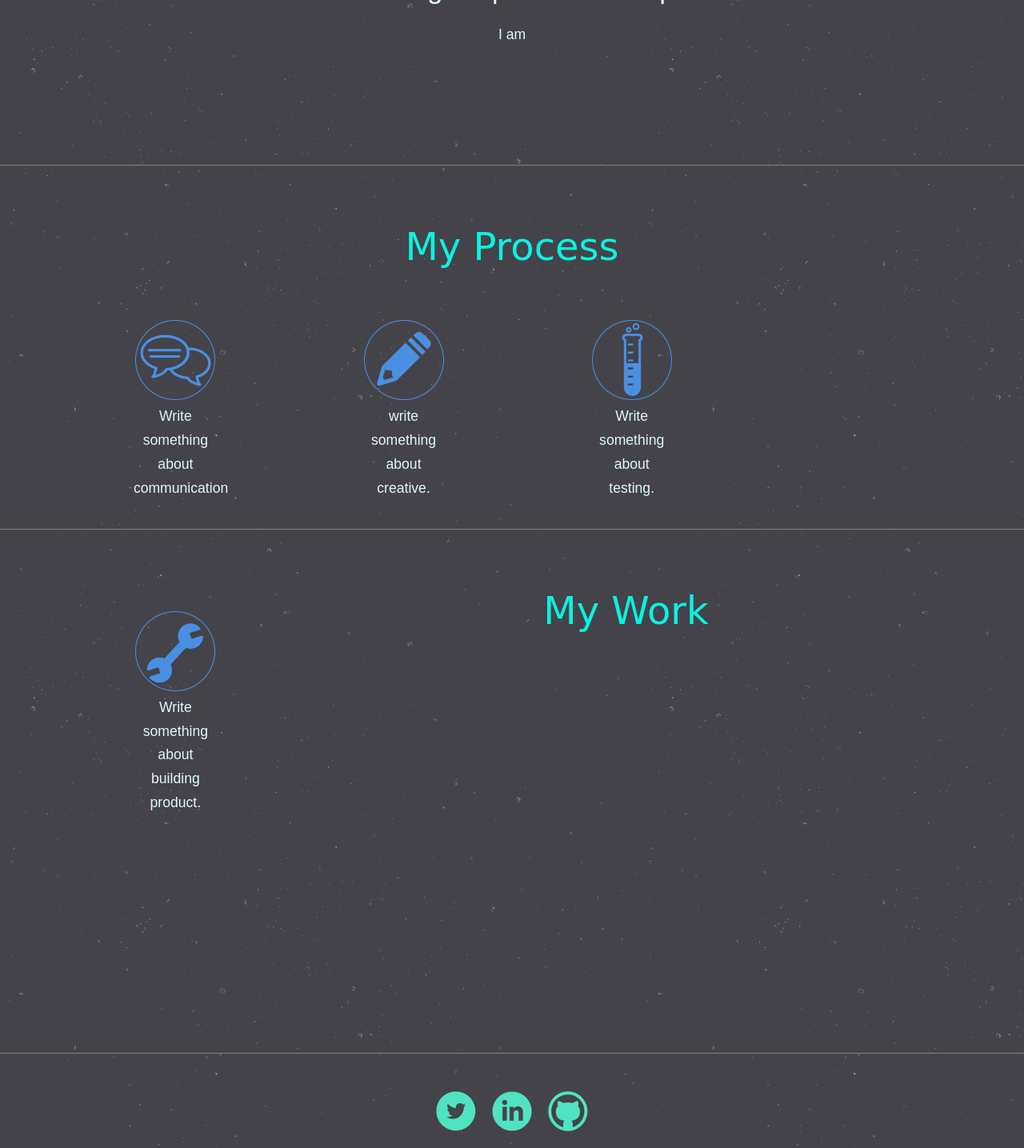
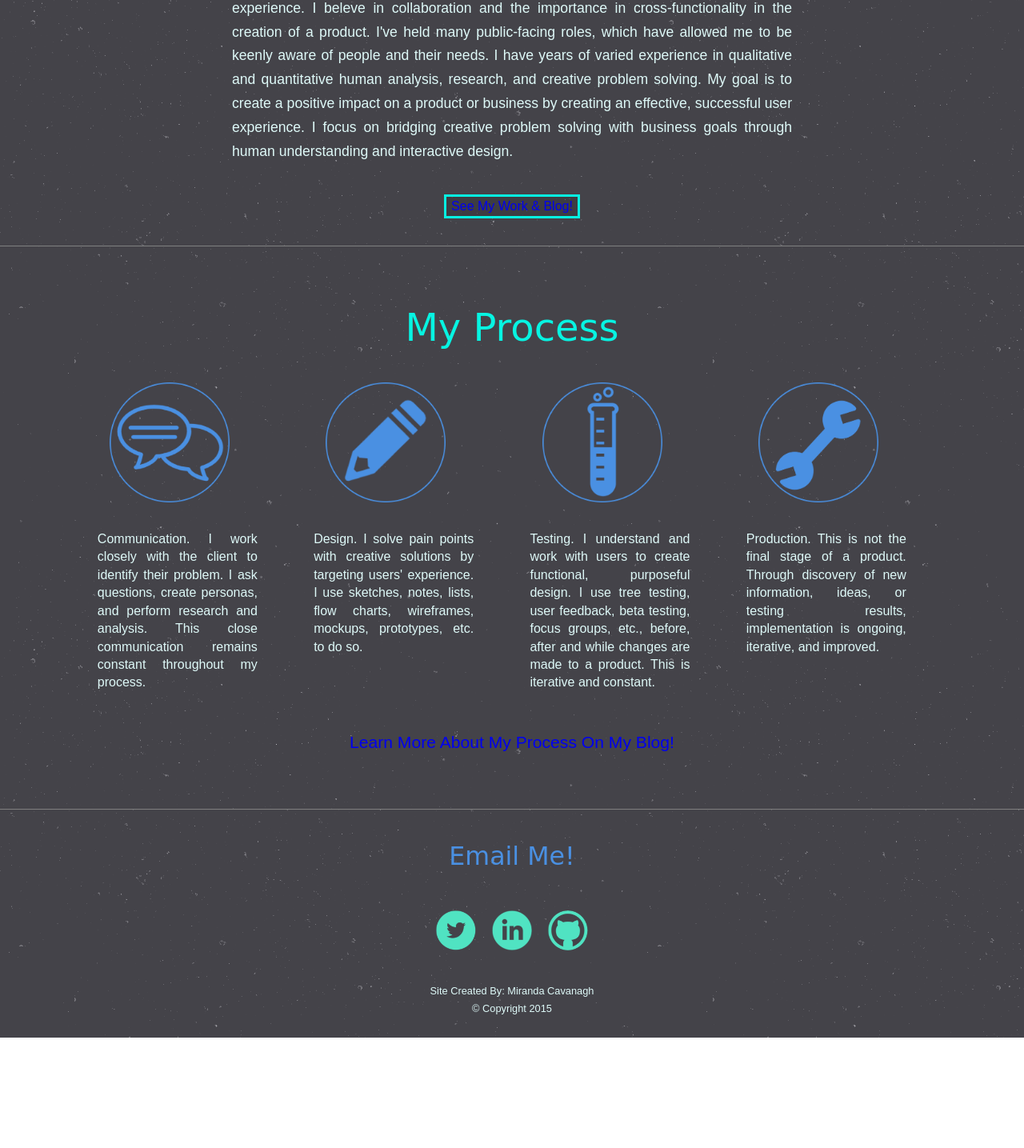
Before and after one commit to MirandaPanda/mirandapanda.github.io, a plain HTML site: page index.html in a window 1280 px wide. Shown: the part 320-1755 px from the top of the page at 80% size. After the commit the page ends 1617 px from the top, so only its background shows below. Drawn offline with Linux system fonts and the light colour scheme; a web font is replaced by a local one.

Commit message:
second draft

```diff
--- a/index.html
+++ b/index.html
@@ -12,7 +12,7 @@
 </head>
 <body>
 <!--navbar-->
-<div class="nav">
+<!--<div class="nav">
 	<ul>
 		<img src="images/stars.png">
 		<li><a href="">Who I Am</a></li>
@@ -20,7 +20,7 @@
 		<li><a href="">My Work</a></li>
 		<li><a href="https://mirandacavanagh.wordpress.com/" target="blank">Blog</a></li>
 	</ul>
-</div>
+</div> -->
 <!--end navbar-->
 <!--main container-->
 <div class="main">
@@ -28,10 +28,12 @@
 <!--about me section 1-->
 <div class="section1">
 	<div class="about">
-		<h1>Miranda Cavanagh</h1>
+		<h1><img src="images/stars.png">Miranda Cavanagh</h1>
 		<h3>UX Designer | Web Developer</h3>
-		<p>I am</p>
+		<p>I am creative, perceptive, honest, and analytical. I can speak to humans and computers in their respective languages. I believe that a design is only as good as its user's experience. I beleve in collaboration and the importance in cross-functionality in the creation of a product. I've held many public-facing roles, which have allowed me to be keenly aware of people and their needs. I have years of varied experience in qualitative and quantitative human analysis, research, and creative problem solving. My goal is to create a positive impact on a product or business by creating an effective, successful user experience. I focus on bridging creative problem solving with business goals through human understanding and interactive design.</p>
 	</div>
+
+	<button><a href="https://mirandacavanagh.wordpress.com/" target="blank">See My Work & Blog!</a></button>
 </div>
 <!--end section 1-->
 <!--my process section 2-->
@@ -40,37 +42,44 @@
 	<div class="processicons">
 		<div class="icons">
 			<img src="images/commsicon.png">
-			<p>Write something about communication</p>
+			<p class="blurb">Communication. I work closely with the client to identify their problem. I ask questions, create personas, and perform research and analysis. This close communication remains constant throughout my process.</p>
 		</div>
 		<div class="icons">
 			<img src="images/creativeicon.png">
-			<p>write something about creative.</p>
+			<p class="blurb">Design. I solve pain points with creative solutions by targeting users' experience. I use sketches, notes, lists, flow charts, wireframes, mockups, prototypes, etc. to do so.</p>
 		</div>
 		<div class="icons">
 			<img src="images/testicon.png">
-			<p>Write something about testing.</p>
+			<p class="blurb">Testing. I understand and work with users to create functional, purposeful design. I use tree testing, user feedback, beta testing, focus groups, etc., before, after and while changes are made to a product. This is iterative and constant.</p>
 		</div>
 		<div class="icons">
 			<img src="images/buildicon.png">
-			<p>Write something about building product.</p>
+			<p class="blurb">Production. This is not the final stage of a product. Through discovery of new information, ideas, or testing results, implementation is ongoing, iterative, and improved.</p>
 		</div>
+		<br>
+
+		<p class="bloglink"><a href="https://mirandacavanagh.wordpress.com/" target="blank">Learn more about my process on my blog!</a></p>
+
 	</div>
+
 </div>
+
 <!--end section 2-->
 
 <!-- projects section 3-->
-<div class="section3">
+<!--<div class="section3">
 	<h2>My Work</h2>
 
 	<a href="http://marvl.in/5ji699"></a>
 
 	<a href="http://marvl.in/372f20 "></a>
 
-</div>
+</div>  -->
 <!--end section 3-->
 
 <!--footer-->
 <footer>
+	<p class="email"><a href="mailto:cavanagh.miranda@gmail.com">Email Me!</a></p>
 	<div class="socdiv">
 	<ul class="socmedia">
 		<li><a href="https://twitter.com/MirandaCavanagh" target="blank"><img src="images/twittericon.png"></a></li>
@@ -79,6 +88,7 @@
 	</ul>
 	</div>
 	<br/>
+
 		<p class="copy">Site Created By: Miranda Cavanagh <br>
 		 &copy; Copyright 2015</p>
 </footer>
--- a/style.css
+++ b/style.css
@@ -44,7 +44,15 @@ a {
 	display: inline-block;
 	width: 100%;
 	text-align: center;
+	text-decoration: none;
+	text-transform: capitalize;
+}
+
+.socmedia li a {
+	display: inline-block;
+	width: 100%;
 	padding: 10px;
+	text-align: center;
 	text-decoration: none;
 	text-transform: capitalize;
 }
@@ -67,6 +75,11 @@ h1 {
  	padding-bottom: 2%;
 }
 
+h1 img {
+	padding: 1%;
+	padding-left: 0%;
+}
+
 h2 {
 	font-family: 'Megrim', cursive;
 	font-size: 3em;
@@ -79,13 +92,14 @@ h3 {
 	font-family: 'Gafata', sans-serif;
 	font-size: 2.2em;
 	text-align: center;
+	color: #4A90E2;
 }
 
 .section1 {
 	text-align: center;
-	padding-top: 8%;
+	padding-top: 1%;
 	padding-bottom: 5%;
-	height: 300px;
+	height: 550px;
 	border-bottom: solid 1px gray;
 }
 
@@ -98,26 +112,60 @@ h3 {
 	width: 700px;
 	text-align: center;
 	margin: 0 auto;
-padding-bottom: 3%;
+	padding-bottom: 3%;
+	text-align: justify;
+}
+
+button {
+	background-color: rgba(0,0,0, .1);
+	border: solid #07F4E2 3px;
+	height: 30px;
+	width: 170px;
+	color: #07F4E2;
+	font-size: 1em;
+	font-family: 'Gafata', sans-serif;
+
 }
 
 .section2 {
-	height: 300px;
+	height: 550px;
 	border-bottom: solid 1px gray;
 	padding: 6%;
 }
 
 .processicons img {
-	width: 100px;
-	height: 100px;
+	width: 150px;
+	height: 150px;
 }
 
 .icons {
 	float: left;
 	display: inline-block;
-	width: 150px;
-	padding: 6%;
+	width: 16%;
+	padding: 4%;
 	text-align: center;
+}
+
+.blurb {
+	width: 200px;
+	padding-left: 0%;
+	padding-right: 1%;
+	line-height: 1.4em;
+	padding-top: 18%;
+	font-size: 1em;
+	text-align: justify;
+}
+
+
+.bloglink {
+	text-align: center;
+	width: 500px;
+	margin: auto;
+}
+
+
+.bloglink a {
+	font-size: 1.2em;
 }
 
 .section3 {
@@ -131,10 +179,9 @@ padding-bottom: 3%;
 }
 
 .socdiv {
-	height: 90px;
+	height: 70px;
 	width: 210px;
 	margin: auto;
-	padding-top: 2%;
 }
 
 .socmedia li img {
@@ -144,3 +191,14 @@ padding-bottom: 3%;
 	height: 50px;
 	width:  50px;
 }
+
+.email a{
+	color: #4A90E2;
+	font-size: 1.8em;
+	padding-top: 2%;
+	font-family: 'Megrim', cursive;
+}
+
+.copy {
+	font-size: .8em;
+}
```
